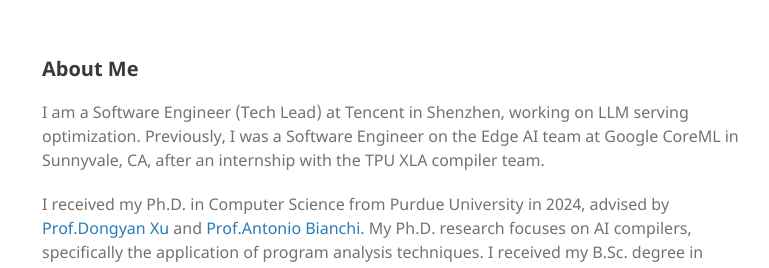
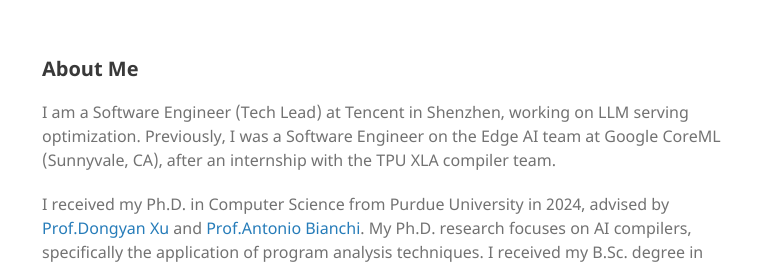
Before and after one commit to wuruoyu/wuruoyu.github.io, a plain HTML site: page index.html in a window 1280 px wide. Shown: the top 268 px of the page, 398-1167 px from the left. Drawn offline with Linux system fonts and the light colour scheme.

Commit message:
Deploying to master from @ wuruoyu/wuruoyu.github.io.private@3767b6347a7d18c182114307e52fc3612948c57f 🚀

```diff
--- a/index.html
+++ b/index.html
@@ -76,7 +76,7 @@
       <section>
 
       <h2 id="about-me">About Me</h2>
-<p>I am a Software Engineer (Tech Lead) at Tencent in Shenzhen, working on LLM serving optimization. Previously, I was a Software Engineer on the Edge AI team at Google CoreML in Sunnyvale, CA, after an internship with the TPU XLA compiler team.</p>
+<p>I am a Software Engineer (Tech Lead) at Tencent in Shenzhen, working on LLM serving optimization. Previously, I was a Software Engineer on the Edge AI team at Google CoreML (Sunnyvale, CA), after an internship with the TPU XLA compiler team.</p>
 
 <p>I received my Ph.D. in Computer Science from Purdue University in 2024, advised by <a href="https://www.cs.purdue.edu/homes/dxu/">Prof.Dongyan Xu</a> and <a href="http://antoniobianchi.me/">Prof.Antonio Bianchi</a>. My Ph.D. research focuses on AI compilers, specifically the application of program analysis techniques. I received my B.Sc. degree in Computer Science from Sun Yat-sen University in 2018, awarded with two National Scholarships (top 2% in the department) in 2015 <em>and</em> 2017.</p>
 
```
